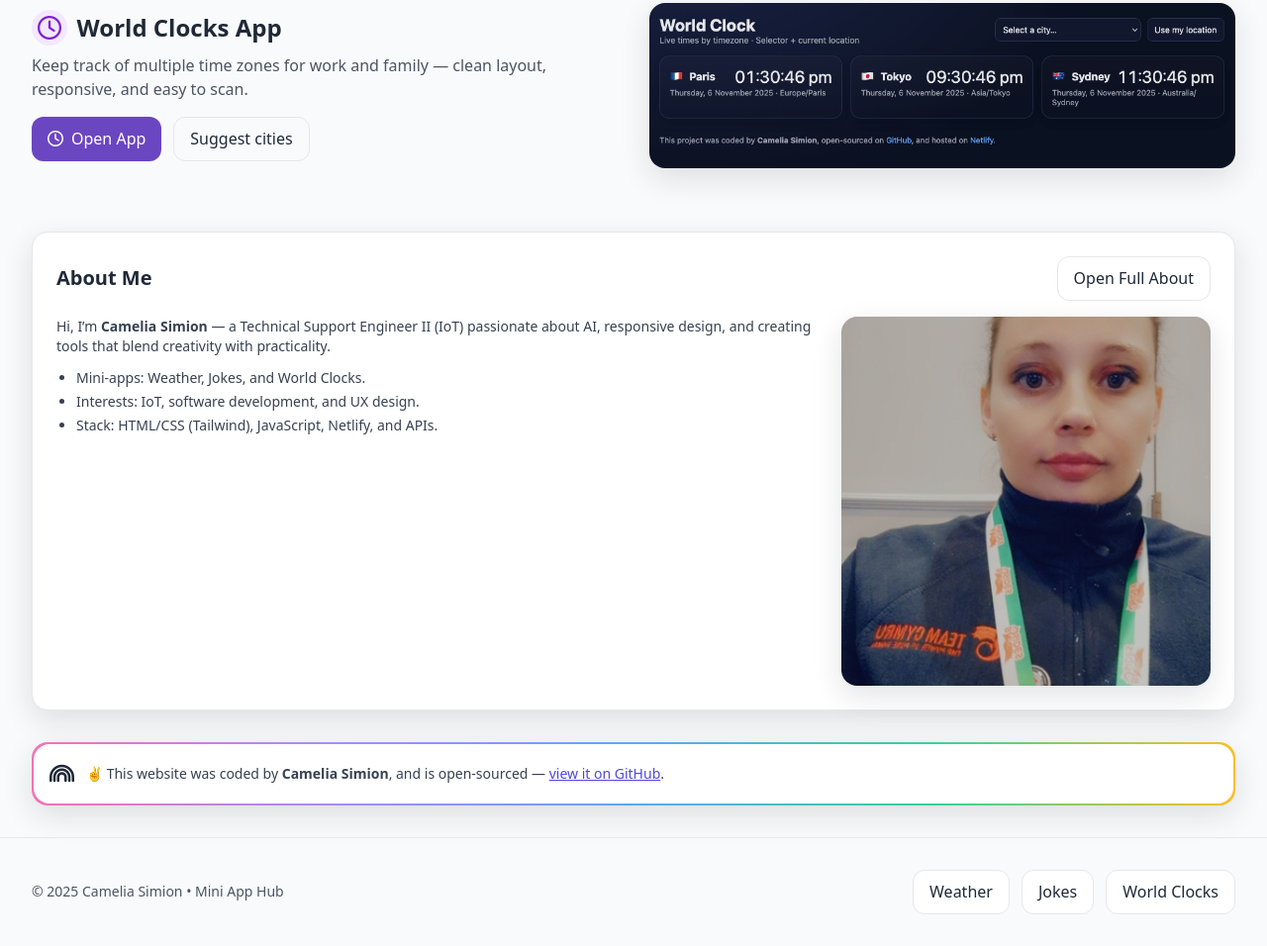
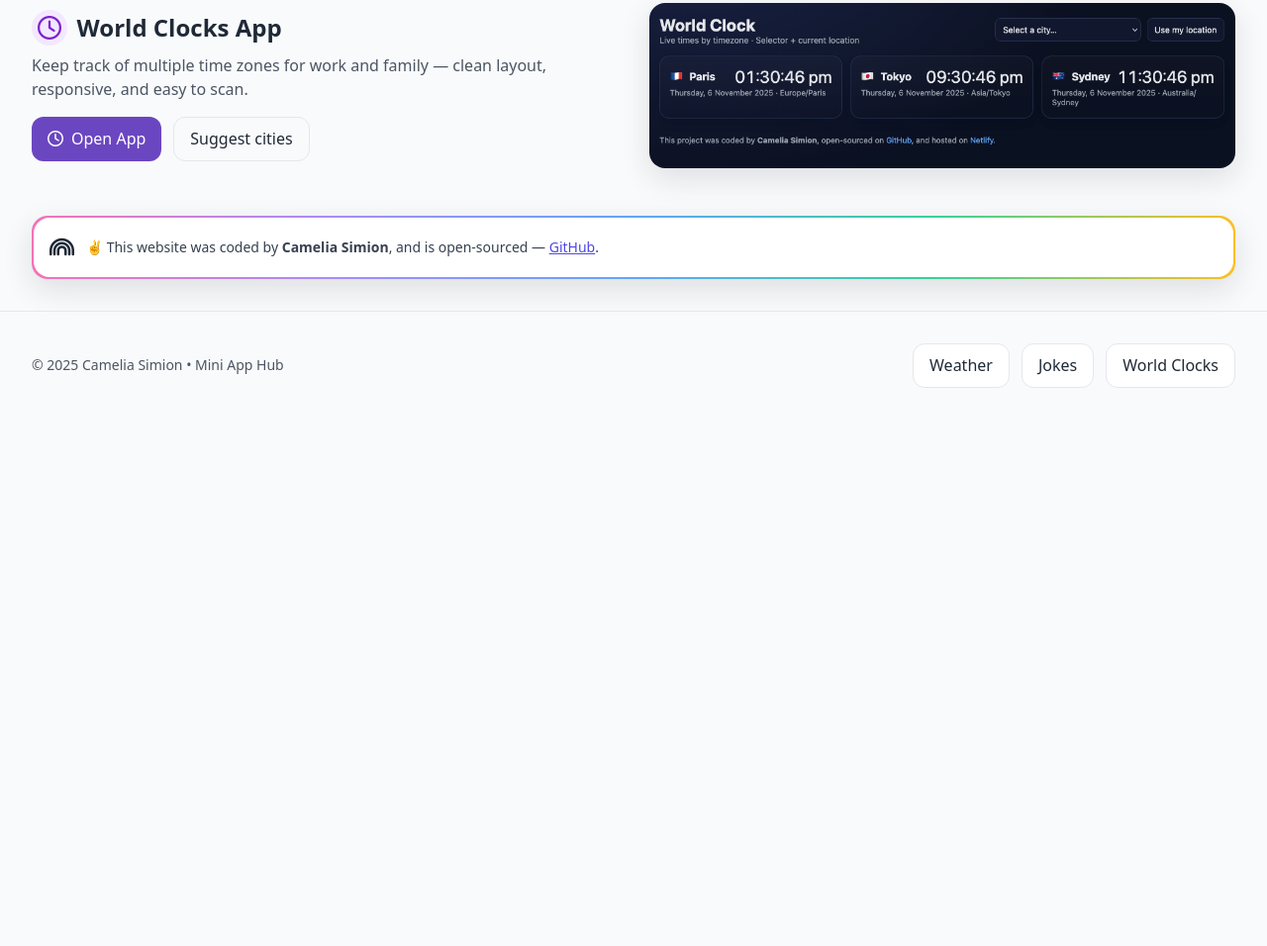
Before and after one commit to simcamelia/ResponsiveHW, a website: page index.html in a window 1280 px wide. Shown: the part 1961-2917 px from the top of the page at 99% size. After the commit the page ends 2385 px from the top, so only its background shows below. Drawn offline with nearby package versions, Linux system fonts and the light colour scheme.

Commit message:
Update index.html

```diff
--- a/index.html
+++ b/index.html
@@ -3,7 +3,7 @@
 <head>
   <meta charset="utf-8" />
   <meta name="viewport" content="width=device-width, initial-scale=1" />
-  <title>Camelia • Mini App Hub</title>
+  <title>Camelia S.• Mini App Hub</title>
 
   <link rel="preconnect" href="https://cdnjs.cloudflare.com" crossorigin>
   <script src="https://cdn.tailwindcss.com"></script>
@@ -203,37 +203,6 @@
     </section>
   </main>
 
-  <!-- ABOUT (kept on Home) -->
-  <section id="about" class="max-w-7xl mx-auto px-4 sm:px-6 lg:px-8 pt-4 pb-8">
-    <div class="bg-white border rounded-2xl p-6 shadow-soft">
-      <div class="flex items-center justify-between flex-wrap gap-3">
-        <h3 class="text-xl font-semibold">About Me</h3>
-        <div class="flex gap-2">
-          <a href="about.html" class="btn border">Open Full About</a>
-        </div>
-      </div>
-
-      <div class="mt-4 grid md:grid-cols-3 gap-6 items-start">
-        <div class="md:col-span-2">
-          <p class="text-sm text-gray-700">
-            Hi, I’m <strong>Camelia Simion</strong> — a Technical Support Engineer II (IoT) passionate about AI,
-            responsive design, and creating tools that blend creativity with practicality.
-          </p>
-          <ul class="text-sm text-gray-700 mt-3 list-disc pl-5 space-y-1">
-            <li>Mini-apps: Weather, Jokes, and World Clocks.</li>
-            <li>Interests: IoT, software development, and UX design.</li>
-            <li>Stack: HTML/CSS (Tailwind), JavaScript, Netlify, and APIs.</li>
-          </ul>
-        </div>
-        <div class="md:col-span-1">
-          <div class="rounded-2xl overflow-hidden shadow-soft">
-            <img id="profileImg" src="images/Snapchat-2205782.png" alt="Camelia Simion profile photo"
-                 width="800" height="1000" loading="lazy" class="w-full h-full object-cover">
-          </div>
-        </div>
-      </div>
-    </div>
-  </section>
 
   <!-- OPEN-SOURCE NOTE -->
   <section class="max-w-7xl mx-auto px-4 sm:px-6 lg:px-8 pb-8">
@@ -242,7 +211,7 @@
         <span class="text-xl"><i class="fa-solid fa-rainbow"></i></span>
         <p class="text-sm text-gray-700">
           ✌️ This website was coded by <strong>Camelia Simion</strong>, and is open-sourced —
-          <a href="https://github.com/simcamelia/ResponsiveHW" class="underline text-indigo-600" target="_blank" rel="noopener">view it on GitHub</a>.
+          <a href="https://github.com/simcamelia/ResponsiveHW" class="underline text-indigo-600" target="_blank" rel="noopener">GitHub</a>.
         </p>
       </div>
     </div>
```
